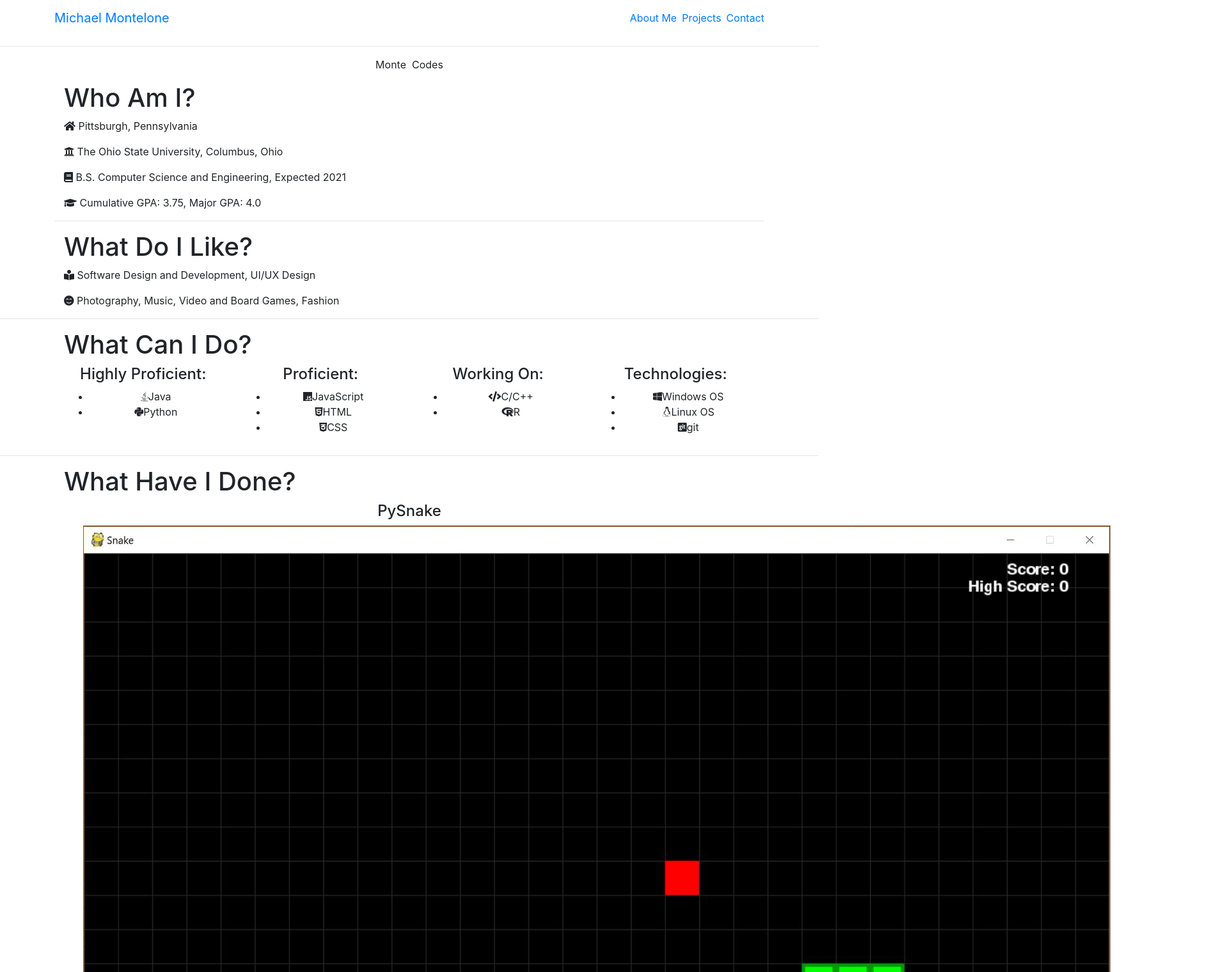
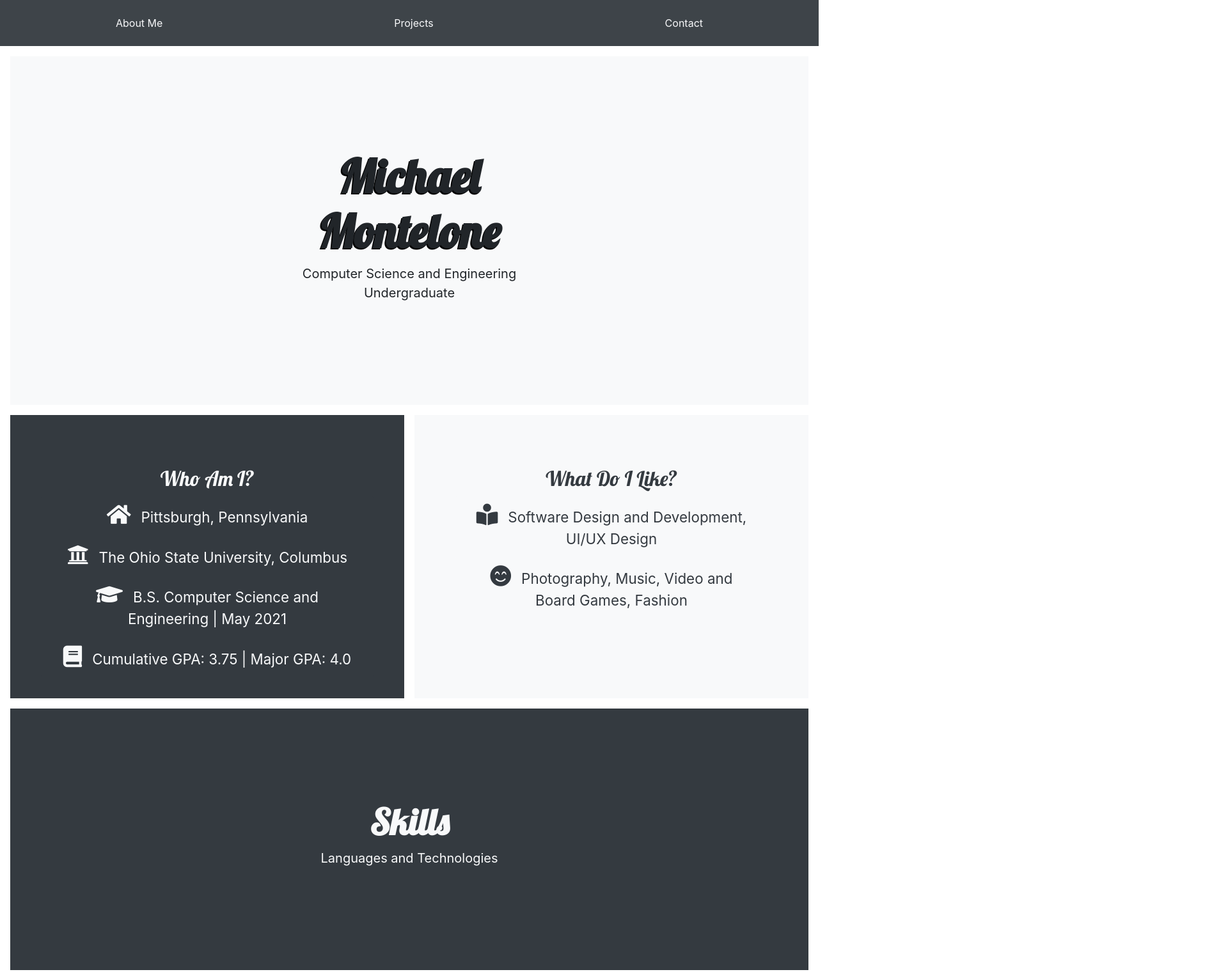
Before and after one commit to MonteCodes/MonteCodes.github.io, a plain HTML site: page index.html in a window 1280 px wide. Shown: the top 1520 px of the page at 64% size, 1920 px wide, since content can reach past the window. Drawn offline with nearby package versions, Linux system fonts and the light colour scheme.

Commit message:
Re-changed everything

```diff
--- a/css/style.css
+++ b/css/style.css
@@ -1,116 +1,72 @@
-.border-div {
-margin-top: 25px;
-}
-.monte-codes-text {
-    font-size: 75px;
-    font-family: Lobster, cursive;
-}
-.navi {
-    background-color: #cccccc;
-    margin-bottom: 15px;
-}
-
-.navi li {
-    padding: 10px;
-    border: 1px solid #212020;
-}
-
-.page-content {
-margin-top: 15px;
-}
-
-.page-content h1, .page-content p {
-margin-bottom: 15px;
-}
-
-.skill-span {
-margin-left: 5px;
-font-size: 60%;
-}
-
-#contacts a {
-    color: #cccccc;
-}
-
-#main-body, #contact, #top-bar {
+div, nav {
     display: none;
 }
 
-#my-name {
-    font-family: Lobster, cursive;
-    color: #212020;
-    font-size: 38px;
-    text-shadow: -2px 2px black;
-}
-
-#my-pic {
-    border-radius: 50%;
-    border: solid 10px #cccccc;
-    vertical-align: middle;
-    max-width: 25%;
-    margin: 15px 30px 15px 30px;
-}
-
-a {
-    color: #212020;
-}
-
 html {
-    display: block;
+    font-family: 'Roboto', sans-serif;
 }
 
 img {
-    max-width: 60%;
-    margin-bottom: 5px;
-    margin-top: 15px;
+    padding-top: 2rem;
 }
 
-h1, h2 {
-    font-family: Lobster, cursive;
-    margin-bottom: 15px;
-    text-decoration: underline;
+.list-group-item i {
+    margin-right: 1rem;
+    font-size: 150%
 }
 
-p {
-    display: block;
-    -webkit-margin-before: 1em;
-    -webkit-margin-after: 1em;
-    -webkit-margin-start: 0;
-    -webkit-margin-end: 0;
-    margin-bottom: 15px;
+.dark-list {
+    border-color: #343a40;
+    background-color: #343a40;
 }
 
-h2 {
-    display: block;
-    font-size: 1.5em;
-    -webkit-margin-before: 0.83em;
-    -webkit-margin-after: 0.83em;
-    -webkit-margin-start: 0;
-    -webkit-margin-end: 0;
-    font-weight: bold;
+.light-list {
+    border-color: #f8f9fa;
+    background-color: #f8f9fa;
 }
 
-body, h1, h2, p, ul {
-    list-style-type: none;
-    margin: 0;
-    padding: 0;
+.info {
+    font-size: 140%;
 }
 
-i {
-    font-size: 200%;
-    padding: 5px;
+.head-text {
+    font-family: Lobster, cursive;
 }
 
-
-
-article, body, div, footer, header, main, nav, section {
-    display: block;
+.flex-equal > * {
+    -ms-flex: 1;
+    -webkit-box-flex: 1;
+    flex: 1;
 }
 
-body {
-    font-family: Roboto, monospace;
-    line-height: 1.4;
-    background-color: #212020;
-    color: #ccc;
-    font-size: 125%;
+#big-name {
+    text-shadow: -2px 2px black ;
 }
+
+#contact-bar {
+    color: #f8f9fa;
+    font-size: 120%;
+}
+
+#pysnake {
+    max-width: 85%;
+}
+
+#solitaire {
+    max-width: 95%;
+}
+
+#website {
+    max-width: 85%;
+}
+#top-bar {
+    opacity: .95;
+}
+
+@media (min-width: 768px) {
+    .flex-md-equal > * {
+        -ms-flex: 1;
+        -webkit-box-flex: 1;
+        flex: 1;
+    }
+}
--- a/index.html
+++ b/index.html
@@ -1,6 +1,5 @@
 <!DOCTYPE html>
 <html lang="en">
-
 <head>
     <meta charset="UTF-8">
     <meta name="viewport" content="width=device-width, initial-scale=1, shrink-to-fit=no">
@@ -9,137 +8,113 @@
     <link rel="stylesheet" href="https://use.fontawesome.com/releases/v5.3.1/css/all.css" integrity="sha384-mzrmE5qonljUremFsqc01SB46JvROS7bZs3IO2EmfFsd15uHvIt+Y8vEf7N7fWAU" crossorigin="anonymous">
     <link href="https://fonts.googleapis.com/css?family=Lobster" rel="stylesheet" type="text/css">
     <link href="https://fonts.googleapis.com/css?family=Roboto" rel="stylesheet" type="text/css">
-    <link rel="stylesheet" media="screen" type="text/css" href="css/main.css">
+    <link rel="stylesheet" media="screen" type="text/css" href="css/style.css">
 
     <title>MonteCodes</title>
 </head>
 
 <body>
-    <nav class="navi navbar sticky-top" id="top-bar">
-        <div class="container">
-            <a class="navbar-brand" id="my-name" href="#">Michael Montelone</a>
-            <nav class="site-nav">
-                <div class="trigger">
-                    <ul class="nav list-inline" id="navlist">
-                        <li class="list-inline-item" id="about-link"><a href="#about-me">About Me</a></li>
-                        <li class="list-inline-item" id="more-link"><a href="#portfolio">Projects</a></li>
-                        <li class="list-inline-item" id="contact-link"><a href="#contact">Contact</a></li>
+
+    <nav class="site-header sticky-top py-2 bg-dark" id="top-bar">
+        <div class="d-flex flex-md-row justify-content-around">
+            <a class="text-light rounded py-3 px-5 d-none d-md-inline-block" href="#">About Me</a>
+            <a class="text-light rounded py-3 px-5 d-none d-md-inline-block" href="projects.html">Projects</a>
+            <a class="text-light rounded py-3 px-5 d-none d-md-inline-block" href="contact.html">Contact</a>
+        </div>
+    </nav>
+
+    <div class="page-section position-relative p-3 p-md-5 m-md-3 text-center bg-light">
+        <div class="dark-text col-md-5 p-lg-5 mx-auto my-5">
+            <h1 class="head-text display-3 font-weight-bold" id="big-name">Michael Montelone</h1>
+            <p class="lead font-weight-normal">Computer Science and Engineering Undergraduate</p>
+        </div>
+    </div>
+
+    <div class="d-md-flex flex-md-equal w-100 my-md-3 pl-md-3">
+        <div class="bg-dark mr-md-3 pt-3 px-3 pt-md-5 px-md-5 text-center text-light overflow-hidden">
+            <div class="my-3 py-3">
+                <h2 class="head-text display-5">Who Am I?</h2>
+                <ul class="info list-group">
+                    <li class="list-group-item dark-list"><i class="fas fa-home"></i>Pittsburgh, Pennsylvania</li>
+                    <li class="list-group-item dark-list"><i class="fas fa-university"></i>The Ohio State University, Columbus</li>
+                    <li class="list-group-item dark-list"><i class="fas fa-graduation-cap"></i>B.S. Computer Science and Engineering | May 2021</li>
+                    <li class="list-group-item dark-list"><i class="fas fa-book"></i>Cumulative GPA: 3.75 | Major GPA: 4.0</li>
                 </ul>
             </div>
-            </nav>
         </div>
-    </nav>
-    <hr />
-    <main id="main-body">
-        <div class="page-content">
-            <div class="container" id="about-me">
-                <div class="container text-center">
-                    <p>
-                        <span class="monte-codes-text">Monte</span>
-                        <img id="my-pic" src="imgs/headshot.jpg" alt="">
-                        <span class="monte-codes-text">Codes</span>
-                    </p>
-                </div>
-                <div class="container">
-                    <h1 class="page-header">Who Am I?</h1>
-                    <p><i class="fas fa-home"></i> Pittsburgh, Pennsylvania</p>
-                    <p><i class="fas fa-university"></i> The Ohio State University, Columbus, Ohio</p>
-                    <p><i class="fas fa-book"></i> B.S. Computer Science and Engineering, Expected 2021</p>
-                    <p><i class="fas fa-graduation-cap"></i> Cumulative GPA: 3.75, Major GPA: 4.0</p>
-                </div>
-                <hr />
-                <div class="container">
-                    <h1 class="page-header">What Do I Like?</h1>
-                    <p><i class="fas fa-book-reader"></i> Software Design and Development, UI/UX Design</p>
-                    <p><i class="fas fa-smile-beam"></i> Photography, Music, Video and Board Games, Fashion</p>
-                </div>
-            </div>
-            <hr />
-            <div class="container">
-                <div class="container">
-                    <h1 class="page-header">What Can I Do?</h1>
-                    <div class="row border-div">
-                        <div class="col-sm-3 text-center">
-                            <h4>Highly Proficient:</h4>
-                            <ul>
-                                <li><i class="fab fa-java"></i><span class="skill-span">Java</span></li>
-                                <li><i class="fab fa-python"></i><span class="skill-span">Python</span></li>
-                            </ul>
-                        </div>
-                        <div class="col-sm-3 text-center">
-                            <h4>Proficient:</h4>
-                            <ul>
-                                <li><i class="fab fa-js"></i><span class="skill-span">JavaScript</span></li>
-                                <li><i class="fab fa-html5"></i><span class="skill-span">HTML</span></li>
-                                <li><i class="fab fa-css3-alt"></i><span class="skill-span">CSS</span></li>
-                            </ul>
-                        </div>
-                        <div class="col-sm-3 text-center">
-                            <h4>Working On:</h4>
-                            <ul>
-                                <li><i class="fas fa-code"></i><span class="skill-span">C/C++</span></li>
-                                <li><i class="fab fa-r-project"></i><span class="skill-span">R</span></li>
-                            </ul>
-                        </div>
-                        <div class="col-sm-3 text-center">
-                            <h4>Technologies:</h4>
-                            <ul>
-                                <li><i class="fab fa-windows"></i><span class="skill-span">Windows OS</span></li>
-                                <li><i class="fab fa-linux"></i><span class="skill-span">Linux OS</span></li>
-                                <li><i class="fab fa-git-square"></i><span class="skill-span">git</span></li>
+        <div class="bg-light mr-md-3 pt-3 px-3 pt-md-5 px-md-5 text-center text-dark overflow-hidden">
+            <div class="my-3 p-3">
+                <h2 class="head-text display-5">What Do I Like?</h2>
+                <ul class="info list-group">
+                    <li class="list-group-item light-list"><i class="fas fa-book-reader"></i>Software Design and Development, UI/UX Design</li>
+                    <li class="list-group-item light-list"><i class="fas fa-smile-beam"></i>Photography, Music, Video and Board Games, Fashion</li>
                 </ul>
             </div>
         </div>
     </div>
+
+    <div class="text-light page-section position-relative p-3 p-md-5 m-md-3 text-center bg-dark">
+        <div class="col-md-5 p-lg-5 mx-auto my-5">
+            <h1 class="head-text display-4 font-weight-bold">Skills</h1>
+            <p class="lead font-weight-normal">Languages and Technologies</p>
         </div>
-            <hr />
-            <div class="container" id="portfolio">
-                <div class="container">
-                    <h1 class="page-header">What Have I Done?</h1>
-                    <div class="container text-center">
-                        <div class="container">
-                            <h4>PySnake</h4>
-                            <p>
-                                <a href="https://github.com/MonteCodes/pysnake"><img id="pysnake" src="imgs/pysnake.JPG" alt="Pysnake Screenshot"></a>
-                            </p>
     </div>
-                        <div class="container">
-                            <h4>jSolitaire</h4>
-                            <p>
-                                <a href="https://github.com/MonteCodes/Solitaire"><img id="soli" src="imgs/solitaire.JPG" alt="Solitaire Screenshot"></a>
-                            </p>
+
+    <div class="d-md-flex flex-md-equal w-100 my-md-3 pl-md-3">
+        <div class="bg-light mr-md-3 pt-3 px-3 pt-md-5 px-md-5 text-center overflow-hidden">
+            <div class="my-3 p-3">
+                <h2 class="head-text display-5">Highly Proficient</h2>
+                <ul class="info list-group">
+                    <li class="list-group-item light-list"><i class="fab fa-java"></i>Java</li>
+                    <li class="list-group-item light-list"><i class="fab fa-python"></i>Python</li>
+                </ul>
+            </div>
+        </div>
+        <div class="bg-dark mr-md-3 pt-3 px-3 pt-md-5 px-md-5 text-center text-white overflow-hidden">
+            <div class="my-3 py-3">
+                <h2 class="head-text display-5">Proficient</h2>
+                <ul class="info list-group">
+                    <li class="list-group-item dark-list"><i class="fab fa-js"></i>JavaScript</li>
+                    <li class="list-group-item dark-list"><i class="fab fa-html5"></i>HTML5</li>
+                    <li class="list-group-item dark-list"><i class="fab fa-css3"></i>CSS3</li>
+                </ul>
             </div>
         </div>
     </div>
+
+    <div class="d-md-flex flex-md-equal w-100 my-md-3 pl-md-3">
+        <div class="bg-dark mr-md-3 pt-3 px-3 pt-md-5 px-md-5 text-center text-light overflow-hidden">
+            <div class="my-3 py-3">
+                <h2 class="head-text display-5">Working On</h2>
+                <ul class="info list-group">
+                    <li class="list-group-item dark-list"><i class="fas fa-code"></i>C/C++</li>
+                    <li class="list-group-item dark-list"><i class="fab fa-r-project"></i>R</li>
+                </ul>
             </div>
         </div>
-    </main>
-    <hr />
-
-    <div class="container" id="contact">
-        <footer class="site-footer">
-            <div class="container">
-                <h1>If You Want To Reach Me</h1>
-                <ul class="list-inline text-center" id="contacts">
-                    <li class="list-inline-item">
-                        <i class="far fa-envelope"></i>
-                        <a href="mailto:michaelpmonte@outlook.com">michaelpmonte@outlook.com</a>
-                    </li>
-                    <li class="list-inline-item">
-                        <i class="fab fa-github"></i>
-                        <a href="https://github.com/MonteCodes">MonteCodes</a>
-                    </li>
-                    <li class="list-inline-item">
-                        <i class="fab fa-linkedin"></i>
-                        <a href="https://linkedin.com/in/MichaelMontelone">Michael Montelone</a>
-                    </li>
+        <div class="bg-light mr-md-3 pt-3 px-3 pt-md-5 px-md-5 text-center text-dark overflow-hidden">
+            <div class="my-3 p-3">
+                <h2 class="head-text display-5">Technologies</h2>
+                <ul class="info list-group">
+                    <li class="list-group-item light-list"><i class="fab fa-git-square"></i>git</li>
+                    <li class="list-group-item light-list"><i class="fab fa-windows"></i>Windows OS</li>
+                    <li class="list-group-item light-list"><i class="fab fa-linux"></i>Linux OS</li>
                 </ul>
             </div>
+        </div>
+    </div>
+
+    <footer class="site-footer py-4 bg-dark" id="contact-bar">
+        <div class="d-flex flex-md-row justify-content-around">
+            <span><i class="far fa-envelope"></i><a class="text-light" href="mailto:michaelpmonte@outlook.com">michaelpmonte@outlook.com</a></span>
+            <span><i class="fab fa-github"></i><a class="text-light" href="https://github.com/MonteCodes">MonteCodes</a></span>
+            <span><i class="fab fa-linkedin"></i><a class="text-light" href="https://linkedin.com/in/MichaelMontelone">Michael Montelone</a></span>
+        </div>
     </footer>
-    </div>
+
     <script src="https://ajax.googleapis.com/ajax/libs/jquery/3.3.1/jquery.min.js"></script>
     <script src="https://cdnjs.cloudflare.com/ajax/libs/popper.js/1.14.3/umd/popper.min.js" integrity="sha384-ZMP7rVo3mIykV+2+9J3UJ46jBk0WLaUAdn689aCwoqbBJiSnjAK/l8WvCWPIPm49" crossorigin="anonymous"></script>
     <script src="https://stackpath.bootstrapcdn.com/bootstrap/4.1.3/js/bootstrap.min.js" integrity="sha384-ChfqqxuZUCnJSK3+MXmPNIyE6ZbWh2IMqE241rYiqJxyMiZ6OW/JmZQ5stwEULTy" crossorigin="anonymous"></script>
-    <script src="js/main.js"></script>
+    <script src="js/script.js"></script>
 </body>
 </html>
--- a/js/script.js
+++ b/js/script.js
@@ -1,5 +1,4 @@
-$(document).ready(function(){
+$(document).ready(function () {
     $("#top-bar").slideDown(1500);
-    $("#main-body").fadeIn(1000);
-    $("#contact").fadeIn(1000);
-});
+    $("div").fadeIn(1000);
+})
```
Also changed, not shown: contact.html (+46 -0 lines), projects.html (+74 -0 lines). Lines whose indentation alone changed are shown as unchanged.
